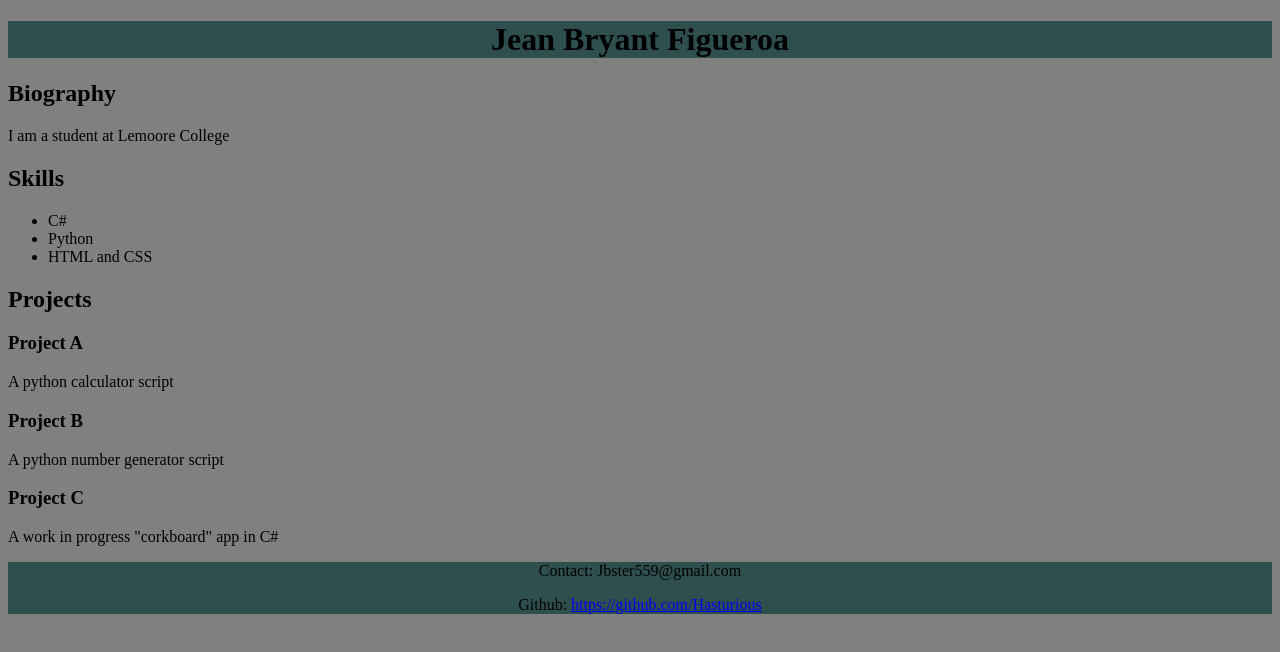
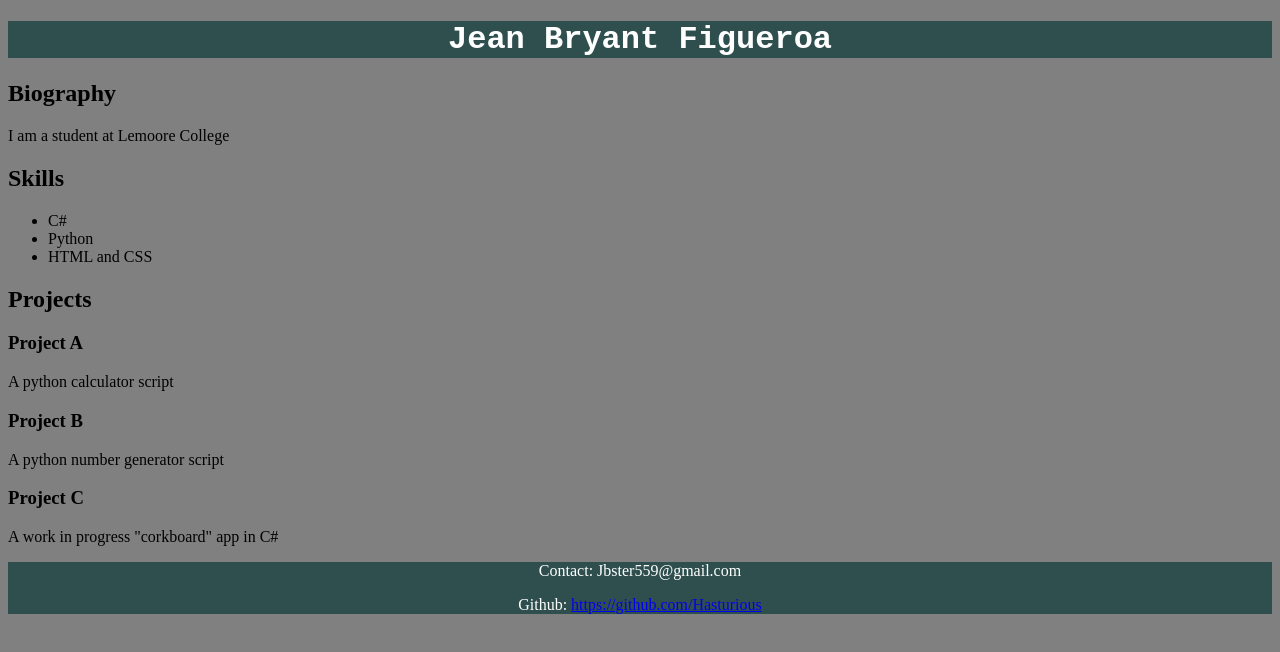
Before and after one commit to Hasturious/COMP001A.Assignment2, a plain HTML site: page index.html in a window 1280 px wide. Drawn offline with Linux system fonts and the light colour scheme.

Commit message:
Added Courier font to header and changed footers color

```diff
--- a/main.css
+++ b/main.css
@@ -1,4 +1,4 @@
 .content { background-color: darkslategrey;}
 body{background-color: grey;}
-h1{text-align: center;background-color: darkslategrey;}
-div{text-align: center;}
+h1{text-align: center;background-color: darkslategrey;font-family: 'Courier New', Courier, monospace;color: white;}
+div{text-align: center;color: white;}
```
